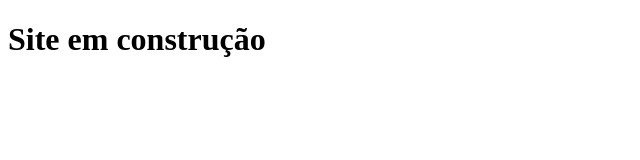
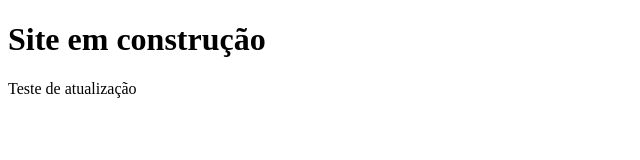
Before and after one commit to felipesoareseng7/fs-projects, a plain HTML site: page index.html in a window 1280 px wide. Shown: the whole page, without its empty margins (0-640 px from the left). Drawn offline with Linux system fonts and the light colour scheme.

Commit message:
Teste de atualização

```diff
--- a/index.html
+++ b/index.html
@@ -9,5 +9,6 @@
 
 <body>
     <h1>Site em construção</h1>
+    <p>Teste de atualização</p>
 </body>
 </html>
```
Also changed, not shown: link-github.txt (added).
